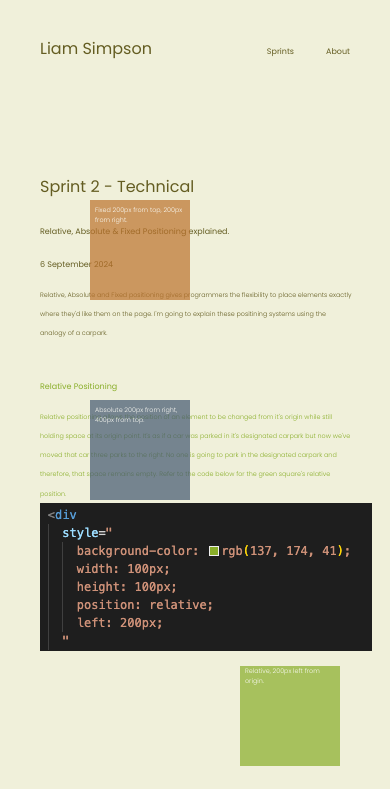
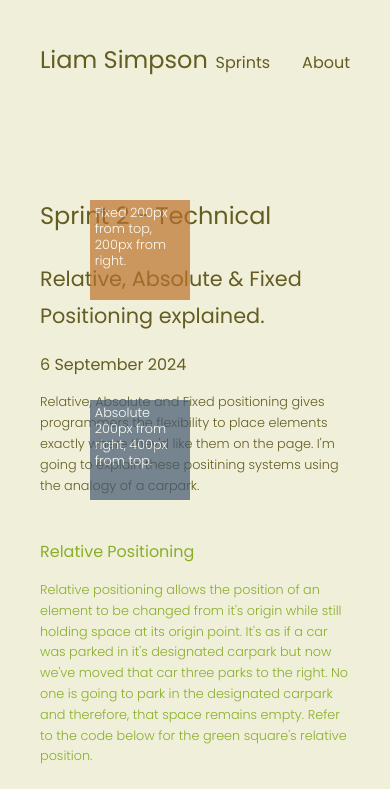
Before and after one commit to liam-j-simpson/liam-j-simpson.github.io, a plain HTML site: page blog/html-css.html in a window 390 px wide. Shown: the top 789 px of the page. Drawn offline with Linux system fonts and the light colour scheme; a web font is replaced by a local one.

Commit message:
optimising for mobile needs more work

```diff
--- a/blog/html-css.html
+++ b/blog/html-css.html
@@ -55,13 +55,12 @@
           that car three parks to the right. No one is going to park in the
           designated carpark and therefore, that space remains empty. Refer to
           the code below for the green square's relative position.
+        </p>
         <br />
-
         <img
           src="/assets/Sprint 2 - Blog Assets/green-square-positioning.png"
           alt="green square positioning code"
         />
-        </p>
 
         <div
           style="
@@ -76,10 +75,10 @@
           <p
             style="
               color: white;
+              margin: 0.3 rem;
+              font-size: 0.8rem;
               margin: 5px;
-              font-size: 0.4rem;
-              margin: 5px;
-              line-height: 0.6rem;
+              line-height: 1rem;
             "
           >
             Relative, 200px left from origin.
@@ -94,12 +93,13 @@
           car that decides to park wherever it wants, regardless of the rules.
           It doesn't have to fit within the painted lines, it just goes where it
           wants. Refer to the code below for the blue square's position.
+        </p>
         <br />
         <img
           src="/assets/Sprint 2 - Blog Assets/blue-square-positioning.png"
           alt="blue square positioning code"
         />
-        </p>
+
         <div
           style="
             background-color: rgb(66, 87, 112);
@@ -114,9 +114,9 @@
           <p
             style="
               color: white;
-              margin: 5px;
-              font-size: 0.4rem;
-              line-height: 0.6rem;
+              margin: 0.3rem;
+              font-size: 0.8rem;
+              line-height: 1rem;
             "
           >
             Absolute 200px from right, 400px from top.
@@ -132,12 +132,12 @@
           drone to looking at a different carpark the car with fixed positioning
           will move with us and will stay fixed in the top left corner of our
           viewport. Refer to the code below for the brown square's position.
+        </p>
         <br />
         <img
           src="/assets/Sprint 2 - Blog Assets/brown-square-positioning.png"
           alt="brown square positioning code"
         />
-        </p>
 
         <div
           style="
@@ -153,9 +153,9 @@
           <p
             style="
               color: white;
-              margin: 5px;
-              font-size: 0.4rem;
-              line-height: 0.6rem;
+              margin: 0.3rem;
+              font-size: 0.8rem;
+              line-height: 1rem;
             "
           >
             Fixed 200px from top, 200px from right.
--- a/styles/main.css
+++ b/styles/main.css
@@ -57,11 +57,20 @@ h1 {
   margin-bottom: 0.5rem;
   font-family: 'Poppins', sans-serif;
   font-weight: 400;
-  font-size: 2.5rem;
-  line-height: 2.8rem;
+  font-size: 3rem;
+  line-height: 3.5rem;
 }
 
 h2 {
+  color: #645d22;
+  margin-bottom: 0.5rem;
+  font-family: 'Poppins', sans-serif;
+  font-weight: 400;
+  font-size: 2rem;
+  line-height: 2.3rem;
+}
+
+h3 {
   color: #645d22;
   margin-bottom: 0.5rem;
   font-family: 'Poppins', sans-serif;
@@ -70,22 +79,13 @@ h2 {
   line-height: 1.8rem;
 }
 
-h3 {
+h4 {
   color: #645d22;
   margin-bottom: 0.5rem;
   font-family: 'Poppins', sans-serif;
   font-weight: 400;
   font-size: 1rem;
-  line-height: 1.4rem;
-}
-
-h4 {
-  color: #645d22;
-  margin-bottom: 0.5rem;
-  font-family: 'Poppins', sans-serif;
-  font-weight: 400;
-  font-size: 0.8rem;
-  line-height: 1.2rem;
+  line-height: 1.3rem;
 }
 
 p {
@@ -93,8 +93,8 @@ p {
   margin-bottom: 0.5rem;
   font-family: 'Poppins', sans-serif;
   font-weight: 300;
-  font-size: 0.8rem;
-  line-height: 1.2rem;
+  font-size: 1rem;
+  line-height: 1.3rem;
 }
 
 li {
@@ -102,49 +102,49 @@ li {
   margin-bottom: 2rem;
   font-family: 'Poppins', sans-serif;
   font-weight: 300;
-  font-size: 0.8rem;
-  line-height: 1.2rem;
+  font-size: 1rem;
+  line-height: 1.3rem;
 }
 
 hr.home {
   border: 0.5px solid #645d22;
 }
 
-/* Tablet - Large Mobile */
-@media (width < 550px) {
+/* Tablet */
+@media (width < 768px) {
+  h1 {
+    font-size: 3rem;
+  }
+  h2 {
+    font-size: 2.5rem;
+  }
+  h3 {
+    font-size: 1.2rem;
+  }
+  h4 {
+    font-size: 0.8rem;
+  }
+  p {
+    font-size: 0.8rem;
+  }
+}
+
+/* Large Mobile */
+@media (width < 425px) {
   h1 {
     font-size: 1.5rem;
   }
   h2 {
-    font-size: 0.9rem;
+    font-size: 1.3rem;
   }
   h3 {
-    font-size: 0.65rem;
+    font-size: 1rem;
   }
   h4 {
-    font-size: 0.4rem;
+    font-size: 0.8rem;
   }
   p {
-    font-size: 0.4rem;
-  }
-}
-
-/* Medium Mobile */
-@media (width < 425px) {
-  h1 {
-    font-size: 1rem;
-  }
-  h2 {
-    font-size: 0.5rem;
-  }
-  h3 {
-    font-size: 0.5rem;
-  }
-  h4 {
-    font-size: 0.4rem;
-  }
-  p {
-    font-size: 0.4rem;
+    font-size: 0.8rem;
   }
 }
 
```
Also changed, not shown: index.html (+1 -1 lines). Lines whose indentation alone changed are shown as unchanged.
